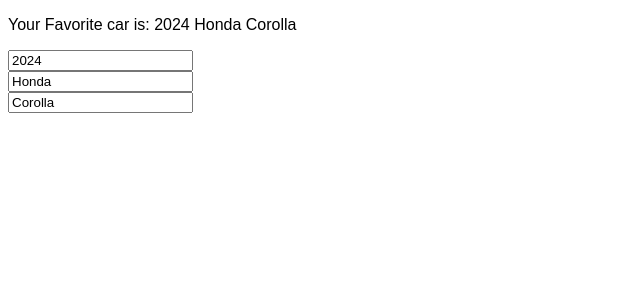
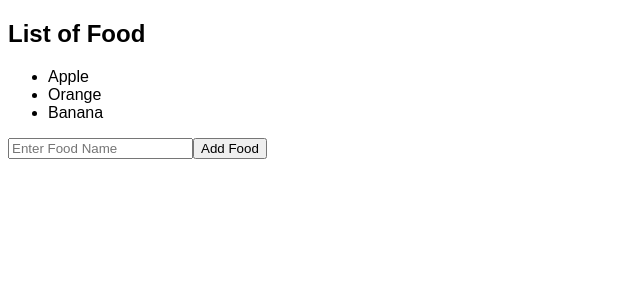
Before and after one commit to CrowZF01/LearnBasic_React, a React (Vite) app: page / in a window 1280 px wide. Shown: the top 300 px of the page, without its empty margins (0-640 px from the left). Built offline with nearby package versions, Linux system fonts and the light colour scheme.

Commit message:
Update state Arrays

```diff
--- a/src/MyComponent.jsx
+++ b/src/MyComponent.jsx
@@ -3,35 +3,33 @@
 
 function MyComponent() {
 
-    const [car, setCar] = useState({
-        year: 2024,
-        make: "Honda",
-        model: "Corolla"
-    });
+    const [foods, setFoods] = useState(["Apple", "Orange", "Banana"]);
 
-    function handleYearChange(event) {
+    function handleAddFood() {
 
-        setCar(c => ({ ...car, year: event.target.value }));
+        const newFood = document.getElementById("foodInput").value;
+        document.getElementById("foodInput").value = "";
+        setFoods(f => [...f, newFood]);
+
     }
 
-    function handleMakeChange(event) {
-        setCar(c => ({ ...car, make: event.target.value }));
+    function handleRemoveFood(index) {
+
+        setFoods(foods.filter((_, i) => i !== index));
+
     }
-
-    function handleModelChange(event) {
-        setCar(c => ({ ...car, model: event.target.value }));
-    }
-
-
 
     return (
         <>
             <div>
-                <p>Your Favorite car is: {car.year} {car.make} {car.model}</p>
-
-                <input type="number" value={car.year} onChange={handleYearChange} /><br />
-                <input type="text" value={car.make} onChange={handleMakeChange} /><br />
-                <input type="text" value={car.model} onChange={handleModelChange} /><br />
+                <h2>List of Food</h2>
+                <ul>
+                    {foods.map((foods, index) =>
+                        <li key={index} onClick={() => handleRemoveFood(index)}>
+                            {foods}</li>)}
+                </ul>
+                <input type="text" id="foodInput" placeholder="Enter Food Name" />
+                <button onClick={handleAddFood}>Add Food</button>
             </div>
         </>
     )
```
